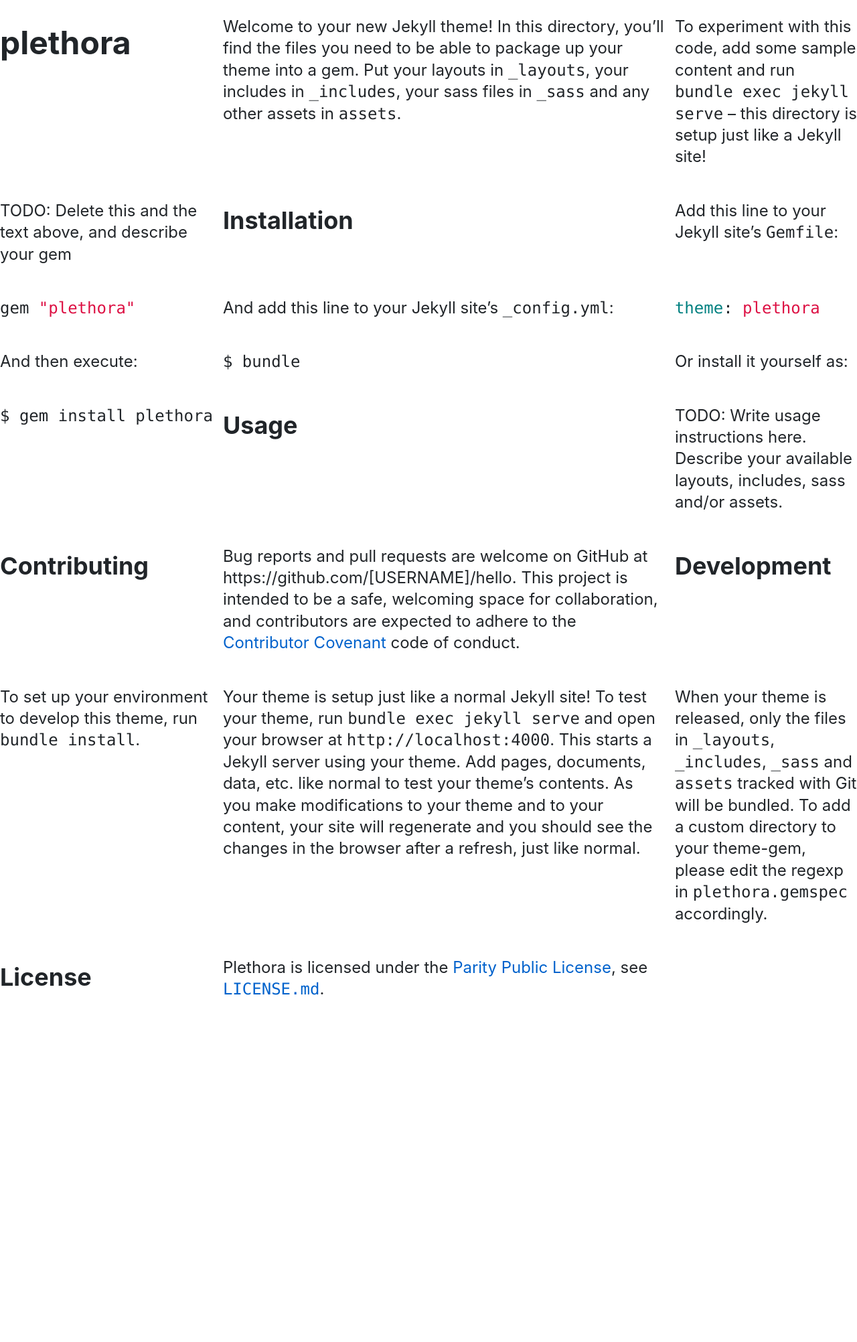
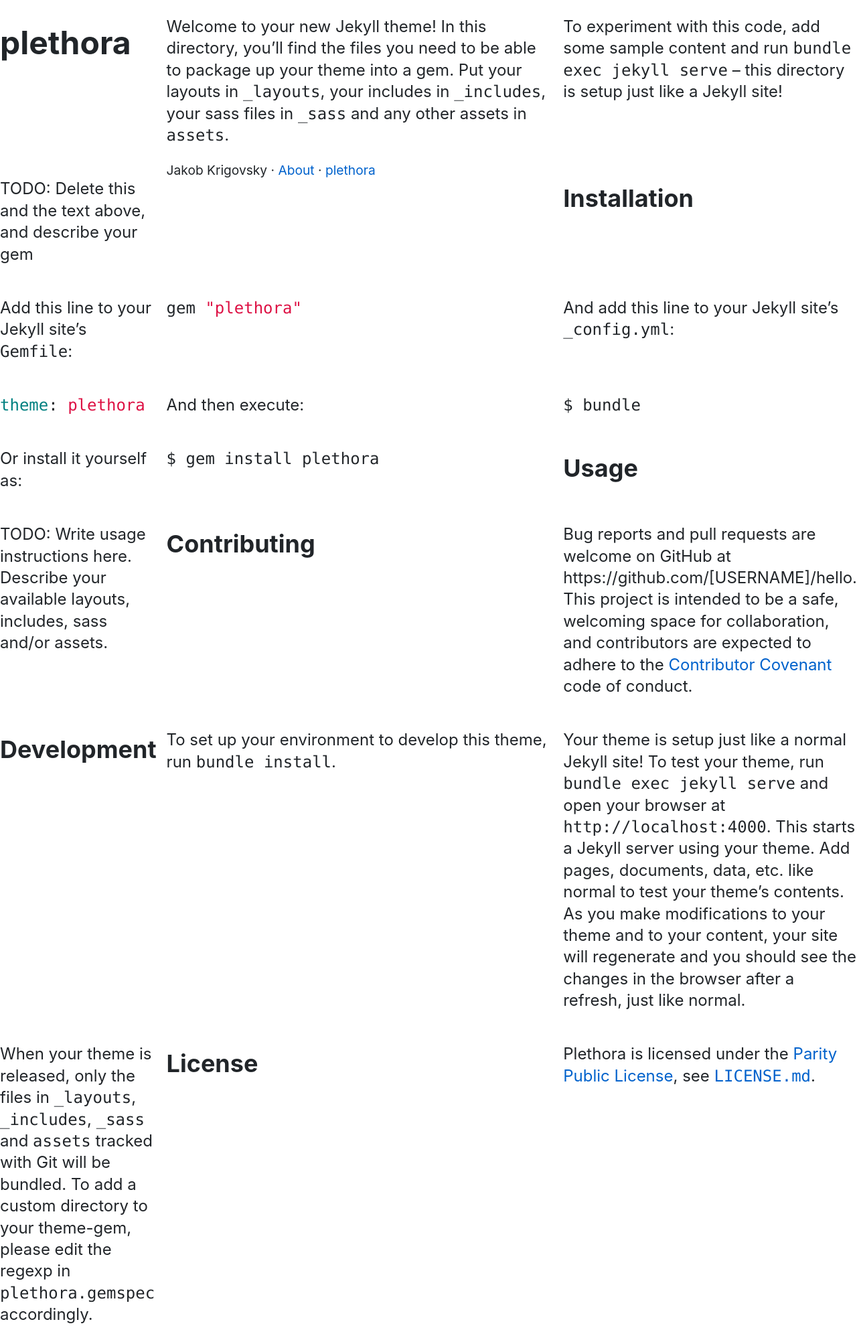
Before and after one commit to sonicdoe/plethora, a Jekyll site: the page built from README.md, in a window 1280 px wide. Shown: the whole page at 67% size. Built offline with Jekyll 4.4.1, drawn with Linux system fonts in a browser that asks for light colours; our own code applies the rules of GitHub Pages for plain Markdown files; before the commit the page ends 1518 px from its top, so only the background shows below that.

Commit message:
Add footer

```diff
--- /dev/null
+++ b/_includes/footer.html
@@ -0,0 +1,12 @@
+<footer class="footer">
+  <ul>
+    <li>{{ site.author.name }}</li>
+    {%- for page in site.pages %}
+      {%- if page.title -%}
+        <li>
+          <a class="footer-link" href="{{ page.url | relative_url }}">{{ page.title }}</a>
+        </li>
+      {%- endif -%}
+    {%- endfor -%}
+  </ul>
+</footer>
--- a/_layouts/default.html
+++ b/_layouts/default.html
@@ -4,5 +4,7 @@
 
   <body>
     {{ content }}
+
+    {%- include footer.html -%}
   </body>
 </html>
--- a/_sass/plethora.scss
+++ b/_sass/plethora.scss
@@ -15,7 +15,9 @@ html {
 body {
   display: grid;
   grid-column-gap: 15px;
-  grid-template-areas: ". main .";
+  grid-template-areas:
+    ". main ."
+    ". footer .";
   grid-template-columns: 1fr minmax(0, 660px) 1fr;
 }
 
@@ -36,3 +38,23 @@ a {
   font-size: 1rem;
   font-weight: bold;
 }
+
+.footer {
+  font-size: 0.8rem;
+  grid-area: footer;
+  margin-bottom: 1em;
+
+  > ul {
+    list-style: none;
+    margin: 0;
+    padding: 0;
+
+    > li {
+      display: inline;
+
+      + li:before {
+        content: " · ";
+      }
+    }
+  }
+}
```
